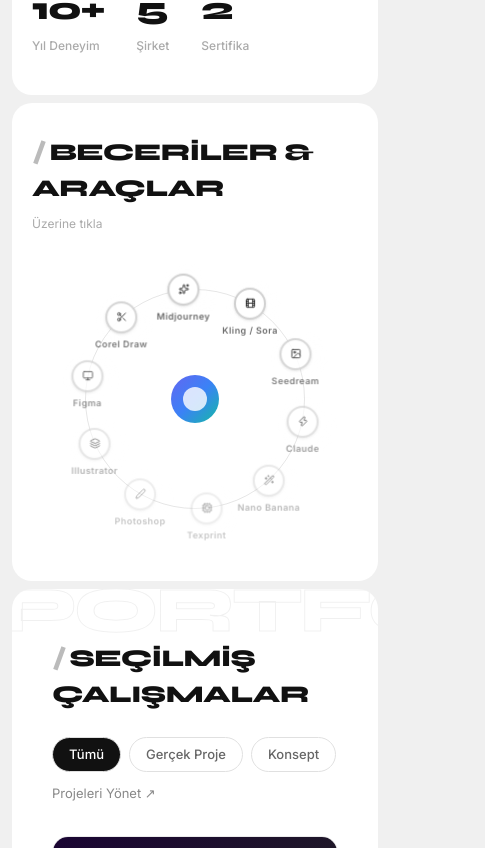
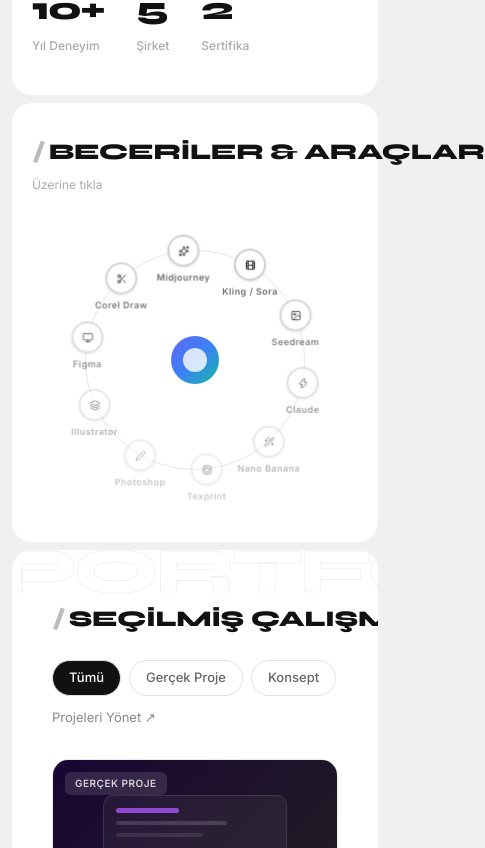
Before and after one commit to igecgili/portfolio, a Next.js app: page / in a window 390 px wide. Shown: the part 1516-2364 px from the top of the page, 485 px wide, since content can reach past the window. Built offline with nearby package versions, Linux system fonts and the light colour scheme.

Commit message:
CSS: fix section-label overflow on mobile, reduce font size

```diff
--- a/app/globals.css
+++ b/app/globals.css
@@ -43,6 +43,11 @@
   font-weight: 800;
   letter-spacing: -0.02em;
   color: #111;
+  white-space: nowrap;
+  overflow: visible;
+}
+@media (max-width: 480px) {
+  .section-label { font-size: 1.4rem; letter-spacing: -0.01em; }
 }
 .section-label::before { content: '/'; color: #bbb; margin-right: 3px; }
 
```
